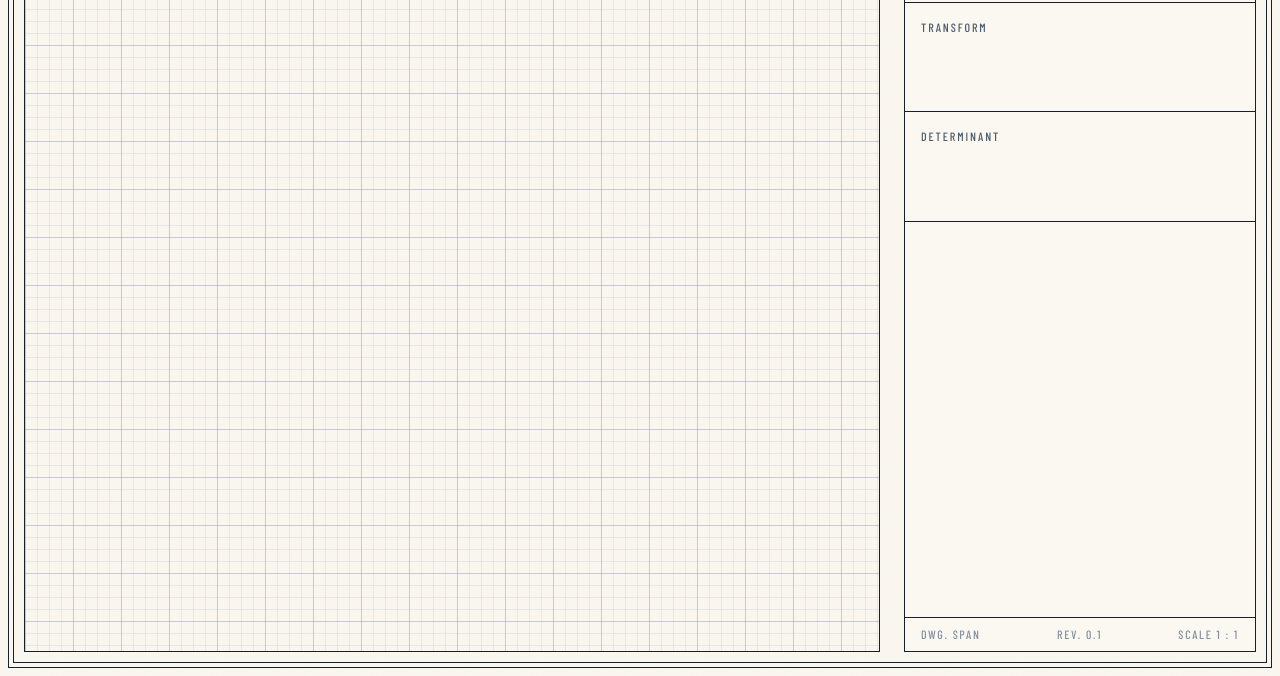
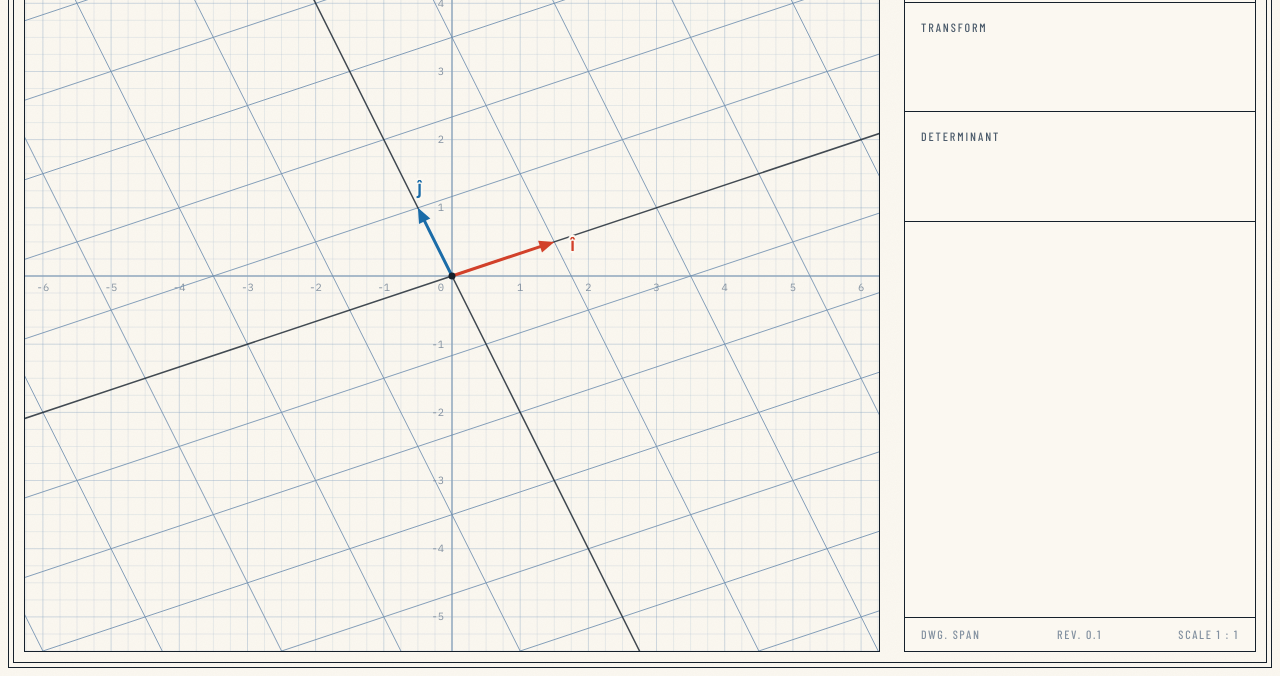
Before and after one commit to kur1ous/span, a website built with Vite: page index.html in a window 1280 px wide. Shown: the part 124-800 px from the top of the page. Built offline with nearby package versions, Linux system fonts and the light colour scheme.

Commit message:
draw the plane in svg: graph paper, warped grid, image basis arrows

```diff
--- /dev/null
+++ b/src/grid.ts
@@ -0,0 +1,46 @@
+import { inverse, apply, type Mat2, type Vec2 } from './math/mat2';
+
+export interface Extent {
+  readonly min: Vec2;
+  readonly max: Vec2;
+}
+
+/** Hard cap so a near-singular matrix cannot ask for millions of lines. */
+const LIMIT = 200;
+
+/**
+ * The region of the *source* plane that lands inside `bounds` after A is
+ * applied: pull the four corners back through A⁻¹ and take their box. Grid
+ * lines outside this box are off screen and are never drawn. When A is
+ * singular there is no pre-image, so fall back to a fixed box.
+ */
+export function sourceExtent(m: Mat2, bounds: Extent): Extent {
+  const inv = inverse(m);
+  if (!inv) return { min: [-LIMIT / 10, -LIMIT / 10], max: [LIMIT / 10, LIMIT / 10] };
+  const corners: Vec2[] = [
+    apply(inv, [bounds.min[0], bounds.min[1]]),
+    apply(inv, [bounds.max[0], bounds.min[1]]),
+    apply(inv, [bounds.min[0], bounds.max[1]]),
+    apply(inv, [bounds.max[0], bounds.max[1]]),
+  ];
+  const xs = corners.map((p) => p[0]);
+  const ys = corners.map((p) => p[1]);
+  const clamp = (n: number) => Math.max(-LIMIT, Math.min(LIMIT, n));
+  return {
+    min: [clamp(Math.min(...xs)), clamp(Math.min(...ys))],
+    max: [clamp(Math.max(...xs)), clamp(Math.max(...ys))],
+  };
+}
+
+/**
+ * Integer grid positions covering [lo, hi]. If that would be more than `max`
+ * lines, thin them out by doubling the step, which keeps the grid readable
+ * when the transform squeezes the plane very small.
+ */
+export function gridStops(lo: number, hi: number, max = 60): number[] {
+  let step = 1;
+  while ((hi - lo) / step > max) step *= 2;
+  const out: number[] = [];
+  for (let i = Math.floor(lo / step) * step; i <= hi + step; i += step) out.push(i);
+  return out;
+}
--- a/src/main.ts
+++ b/src/main.ts
@@ -1 +1,8 @@
 import './style.css';
+import { fromColumns } from './math/mat2';
+import { createPlane } from './plane';
+
+const frame = document.getElementById('plane-frame')!;
+const plane = createPlane(frame);
+
+plane.render(fromColumns([1.5, 0.5], [-0.5, 1]));
--- /dev/null
+++ b/src/plane.ts
@@ -0,0 +1,189 @@
+/*
+  The plane is drawn as SVG rather than canvas.
+
+  A 2x2 transform maps straight lines to straight lines, so the warped grid is
+  just ~50 segments and never needs sampling. What SVG buys in return is crisp
+  strokes at any pixel ratio, CSS-token styling (colours live in style.css and
+  are picked up by class), and real DOM nodes for the draggable vectors, which
+  gives focus, arrow-key handling and screen-reader labels for free.
+*/
+
+import { apply, columns, type Mat2, type Vec2 } from './math/mat2';
+import { gridStops, sourceExtent } from './grid';
+import { makeView, toScreen, worldBounds, type View } from './view';
+
+const NS = 'http://www.w3.org/2000/svg';
+
+function el<K extends keyof SVGElementTagNameMap>(
+  tag: K,
+  cls?: string,
+  parent?: Element,
+  attrs: Record<string, string> = {},
+): SVGElementTagNameMap[K] {
+  const node = document.createElementNS(NS, tag);
+  if (cls) node.setAttribute('class', cls);
+  for (const [k, v] of Object.entries(attrs)) node.setAttribute(k, v);
+  parent?.appendChild(node);
+  return node;
+}
+
+const f = (n: number) => n.toFixed(1);
+
+function segments(list: readonly (readonly [Vec2, Vec2])[]): string {
+  return list.map(([p, q]) => `M${f(p[0])} ${f(p[1])}L${f(q[0])} ${f(q[1])}`).join('');
+}
+
+export interface Plane {
+  readonly svg: SVGSVGElement;
+  view(): View;
+  render(m: Mat2): void;
+}
+
+export function createPlane(host: HTMLElement): Plane {
+  const svg = el('svg', 'plane', host, { role: 'group', 'aria-label': 'Plane with the transformed grid' });
+
+  const paperFine = el('path', 'paper-fine', svg);
+  const paperUnit = el('path', 'paper-unit', svg);
+  const paperAxes = el('path', 'paper-axes', svg);
+  const ticks = el('g', 'ticks', svg);
+  const warp = el('path', 'warp', svg);
+  const warpAxes = el('path', 'warp-axes', svg);
+
+  const vecs = el('g', 'vectors', svg);
+  const shaftI = el('line', 'shaft shaft-i', vecs);
+  const shaftJ = el('line', 'shaft shaft-j', vecs);
+  const headI = el('polygon', 'head head-i', vecs);
+  const headJ = el('polygon', 'head head-j', vecs);
+  const labelI = el('text', 'vec-label vec-label-i', vecs);
+  const labelJ = el('text', 'vec-label vec-label-j', vecs);
+  labelI.textContent = 'î';
+  labelJ.textContent = 'ĵ';
+  const origin = el('circle', 'origin', vecs, { r: '3.5' });
+
+  let view = makeView(host.clientWidth || 1, host.clientHeight || 1);
+  let current: Mat2 = { a: 1, b: 0, c: 0, d: 1 };
+
+  /** Everything that depends only on the frame size: the static paper. */
+  function drawPaper() {
+    const b = worldBounds(view);
+    const x0 = Math.ceil(b.min[0] * 4) / 4;
+    const y0 = Math.ceil(b.min[1] * 4) / 4;
+
+    const fine: [Vec2, Vec2][] = [];
+    const unit: [Vec2, Vec2][] = [];
+    const vertical = (x: number, into: [Vec2, Vec2][]) =>
+      into.push([toScreen(view, [x, b.min[1]]), toScreen(view, [x, b.max[1]])]);
+    const horizontal = (y: number, into: [Vec2, Vec2][]) =>
+      into.push([toScreen(view, [b.min[0], y]), toScreen(view, [b.max[0], y])]);
+
+    // quarter-unit rules are only useful once a unit is wide enough to subdivide
+    if (view.scale >= 36) {
+      for (let x = x0; x <= b.max[0]; x += 0.25) if (!Number.isInteger(x)) vertical(x, fine);
+      for (let y = y0; y <= b.max[1]; y += 0.25) if (!Number.isInteger(y)) horizontal(y, fine);
+    }
+    for (let x = Math.ceil(b.min[0]); x <= b.max[0]; x++) if (x !== 0) vertical(x, unit);
+    for (let y = Math.ceil(b.min[1]); y <= b.max[1]; y++) if (y !== 0) horizontal(y, unit);
+
+    paperFine.setAttribute('d', segments(fine));
+    paperUnit.setAttribute('d', segments(unit));
+
+    const axes: [Vec2, Vec2][] = [];
+    vertical(0, axes);
+    horizontal(0, axes);
+    paperAxes.setAttribute('d', segments(axes));
+
+    ticks.replaceChildren();
+    const every = view.scale < 30 ? 2 : 1;
+    const at0 = toScreen(view, [0, 0]);
+    const zero = el('text', 'tick', ticks, { x: f(at0[0] - 8), y: f(at0[1] + 15), 'text-anchor': 'end' });
+    zero.textContent = '0';
+    for (let n = Math.ceil(b.min[0]); n <= b.max[0]; n++) {
+      if (n === 0 || n % every) continue;
+      const p = toScreen(view, [n, 0]);
+      const t = el('text', 'tick', ticks, { x: f(p[0]), y: f(p[1] + 15), 'text-anchor': 'middle' });
+      t.textContent = String(n);
+    }
+    for (let n = Math.ceil(b.min[1]); n <= b.max[1]; n++) {
+      if (n === 0 || n % every) continue;
+      const p = toScreen(view, [0, n]);
+      const t = el('text', 'tick', ticks, { x: f(p[0] - 8), y: f(p[1] + 3.5), 'text-anchor': 'end' });
+      t.textContent = String(n);
+    }
+  }
+
+  function drawArrow(shaft: SVGLineElement, head: SVGPolygonElement, label: SVGTextElement, tip: Vec2) {
+    const o = toScreen(view, [0, 0]);
+    const dx = tip[0] - o[0];
+    const dy = tip[1] - o[1];
+    const len = Math.hypot(dx, dy);
+    const hidden = len < 2;
+    shaft.style.display = head.style.display = label.style.display = hidden ? 'none' : '';
+    if (hidden) return;
+    const ux = dx / len;
+    const uy = dy / len;
+    const hl = Math.min(15, len * 0.55);
+    const hw = hl * 0.42;
+    const bx = tip[0] - ux * hl;
+    const by = tip[1] - uy * hl;
+    shaft.setAttribute('x1', f(o[0]));
+    shaft.setAttribute('y1', f(o[1]));
+    shaft.setAttribute('x2', f(bx + ux));
+    shaft.setAttribute('y2', f(by + uy));
+    head.setAttribute(
+      'points',
+      `${f(tip[0])},${f(tip[1])} ${f(bx - uy * hw)},${f(by + ux * hw)} ${f(bx + uy * hw)},${f(by - ux * hw)}`,
+    );
+    label.setAttribute('x', f(tip[0] + ux * 16 - uy * 10));
+    label.setAttribute('y', f(tip[1] + uy * 16 + ux * 10 + 5));
+  }
+
+  function draw() {
+    const m = current;
+    const b = worldBounds(view);
+    const ext = sourceExtent(m, b);
+    const image = (p: Vec2) => toScreen(view, apply(m, p));
+
+    const lines: [Vec2, Vec2][] = [];
+    const axes: [Vec2, Vec2][] = [];
+    for (const x of gridStops(ext.min[0], ext.max[0])) {
+      const seg: [Vec2, Vec2] = [image([x, ext.min[1] - 1]), image([x, ext.max[1] + 1])];
+      (x === 0 ? axes : lines).push(seg);
+    }
+    for (const y of gridStops(ext.min[1], ext.max[1])) {
+      const seg: [Vec2, Vec2] = [image([ext.min[0] - 1, y]), image([ext.max[0] + 1, y])];
+      (y === 0 ? axes : lines).push(seg);
+    }
+    warp.setAttribute('d', segments(lines));
+    warpAxes.setAttribute('d', segments(axes));
+
+    const o = toScreen(view, [0, 0]);
+    origin.setAttribute('cx', f(o[0]));
+    origin.setAttribute('cy', f(o[1]));
+
+    const [ci, cj] = columns(m);
+    drawArrow(shaftI, headI, labelI, toScreen(view, ci));
+    drawArrow(shaftJ, headJ, labelJ, toScreen(view, cj));
+  }
+
+  function resize() {
+    const w = host.clientWidth;
+    const h = host.clientHeight;
+    if (w < 2 || h < 2) return;
+    view = makeView(w, h);
+    svg.setAttribute('viewBox', `0 0 ${w} ${h}`);
+    drawPaper();
+    draw();
+  }
+
+  new ResizeObserver(resize).observe(host);
+  resize();
+
+  return {
+    svg,
+    view: () => view,
+    render(m) {
+      current = m;
+      draw();
+    },
+  };
+}
--- a/src/style.css
+++ b/src/style.css
@@ -119,12 +119,85 @@ body::before {
   position: relative;
   min-height: 0;
   border: var(--w-rule) solid var(--ink);
-  background:
-    linear-gradient(var(--rule) var(--w-hair), transparent var(--w-hair)) 0 0 / 48px 48px,
-    linear-gradient(90deg, var(--rule) var(--w-hair), transparent var(--w-hair)) 0 0 / 48px 48px,
-    linear-gradient(var(--rule-fine) var(--w-hair), transparent var(--w-hair)) 0 0 / 12px 12px,
-    linear-gradient(90deg, var(--rule-fine) var(--w-hair), transparent var(--w-hair)) 0 0 / 12px 12px;
   overflow: hidden;
+}
+
+/* plane layers, back to front */
+.plane {
+  position: absolute;
+  inset: 0;
+  width: 100%;
+  height: 100%;
+  display: block;
+  touch-action: none;
+  user-select: none;
+}
+
+.plane path,
+.plane line {
+  fill: none;
+}
+
+.paper-fine {
+  stroke: var(--rule-fine);
+  stroke-width: var(--w-hair);
+}
+
+.paper-unit {
+  stroke: var(--rule);
+  stroke-width: var(--w-hair);
+}
+
+.paper-axes {
+  stroke: var(--rule-strong);
+  stroke-width: var(--w-rule);
+}
+
+.tick {
+  fill: var(--ink-faint);
+  font-family: var(--font-mono);
+  font-size: 10.5px;
+  font-variant-numeric: tabular-nums;
+}
+
+.warp {
+  stroke: var(--grid-image);
+  stroke-width: var(--w-hair);
+  stroke-opacity: 0.85;
+}
+
+.warp-axes {
+  stroke: var(--ink);
+  stroke-width: var(--w-rule);
+  stroke-opacity: 0.8;
+}
+
+.shaft {
+  stroke-width: var(--w-vector);
+  stroke-linecap: butt;
+}
+
+.shaft-i { stroke: var(--i-hat); }
+.shaft-j { stroke: var(--j-hat); }
+.head-i { fill: var(--i-hat); }
+.head-j { fill: var(--j-hat); }
+
+.vec-label {
+  font-family: var(--font-label);
+  font-weight: 600;
+  font-size: 20px;
+  text-anchor: middle;
+  paint-order: stroke;
+  stroke: var(--paper);
+  stroke-width: 4px;
+  stroke-linejoin: round;
+}
+
+.vec-label-i { fill: var(--i-hat); }
+.vec-label-j { fill: var(--j-hat); }
+
+.origin {
+  fill: var(--ink);
 }
 
 /* title block: cells divided by hairlines, labels in condensed caps */
--- /dev/null
+++ b/src/view.ts
@@ -0,0 +1,35 @@
+import type { Vec2 } from './math/mat2';
+
+/**
+ * Maps world coordinates (y up, origin at the centre of the frame) to screen
+ * pixels (y down). The shorter side of the frame always shows the same span of
+ * the plane, so resizing never changes what is visible along that side.
+ */
+export interface View {
+  readonly width: number;
+  readonly height: number;
+  /** pixels per world unit */
+  readonly scale: number;
+}
+
+/** How many world units fit along the shorter side of the frame. */
+export const SPAN = 11;
+
+export function makeView(width: number, height: number): View {
+  return { width, height, scale: Math.min(width, height) / SPAN };
+}
+
+export function toScreen(v: View, p: Vec2): Vec2 {
+  return [v.width / 2 + p[0] * v.scale, v.height / 2 - p[1] * v.scale];
+}
+
+export function toWorld(v: View, p: Vec2): Vec2 {
+  return [(p[0] - v.width / 2) / v.scale, (v.height / 2 - p[1]) / v.scale];
+}
+
+/** World-space rectangle currently on screen. */
+export function worldBounds(v: View): { min: Vec2; max: Vec2 } {
+  const lo = toWorld(v, [0, v.height]);
+  const hi = toWorld(v, [v.width, 0]);
+  return { min: lo, max: hi };
+}
```
Also changed, not shown: src/view.test.ts (added, +51 -0 lines).
